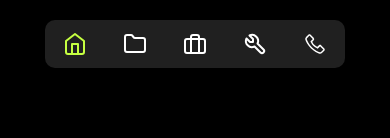
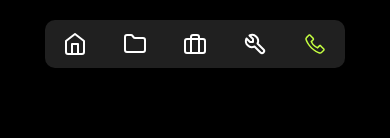
Before and after one commit to Ashik11898/portfolio, a React (Vite) app in the folder portfolioClient/: page / in a window 390 px wide. Shown: the top 138 px of the page. Built offline with nearby package versions, Linux system fonts and the light colour scheme.

Commit message:
responsive done 85%

```diff
--- a/portfolioClient/src/App.jsx
+++ b/portfolioClient/src/App.jsx
@@ -23,8 +23,10 @@
   const debounceTimeout = useRef(null);
 
   const handleScrollToSection = (id) => {
+    alert(id)
+    const section = sectionRefs.current.find((ref) => ref.id === id);
+    console.log("sec",section);
 
-    const section = sectionRefs.current.find((ref) => ref.id === id);
     if (section) {
       const topOffset = section.offsetTop;
       const offset = 100;
@@ -38,41 +40,27 @@
   };
 
   useEffect(() => {
-    const observer = new IntersectionObserver(
-      (entries) => {
-        const newVisibleSections = { ...visibleSections };
-
-        entries.forEach((entry) => {
-          newVisibleSections[entry.target.id] = entry.isIntersecting;
-        });
-
-        // Debounce state updates to prevent rapid triggering
-        if (debounceTimeout.current) clearTimeout(debounceTimeout.current);
-
-        debounceTimeout.current = setTimeout(() => {
-          setVisibleSections((prev) => {
-            if (JSON.stringify(prev) !== JSON.stringify(newVisibleSections)) {
-              return newVisibleSections;
-            }
-            return prev;
-          });
-        }, 50); // Adjust debounce duration as needed
-      },
-      {
-        threshold: 0.3, // Trigger when 70% of the section is visible
-        //rootMargin: "0px 0px -10% 0px", // Small root margin for smoother transitions
-      }
-    );
+    const observer = new IntersectionObserver((entries) => {
+      entries.forEach((entry) => {
+        if (entry.isIntersecting) {
+          setVisibleSections((prev) => ({
+            ...prev,
+            [entry.target.id]: true,
+          }));
+        } else {
+          setVisibleSections((prev) => ({
+            ...prev,
+            [entry.target.id]: false,
+          }));
+        }
+      });
+    }, { threshold: 0.3 }); // Only trigger at 30% visibility
 
     sectionRefs.current.forEach((ref) => observer.observe(ref));
 
-    return () => {
-      if (debounceTimeout.current) clearTimeout(debounceTimeout.current);
-      observer.disconnect();
-    };
-  }, [visibleSections]);
+    return () => observer.disconnect();
+  }, []);
 
-console.log("visibleSections",visibleSections);
 
 
   return (
```
